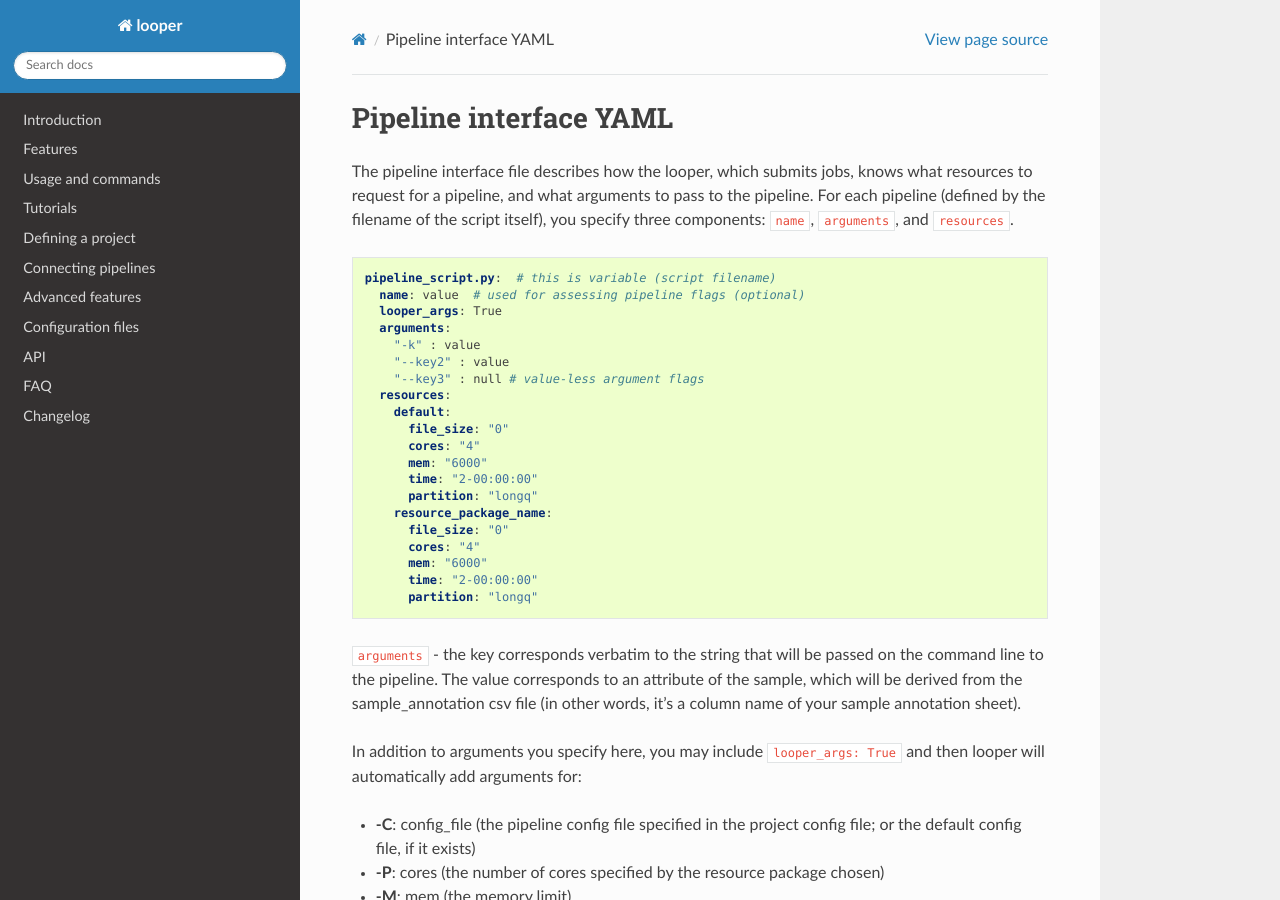
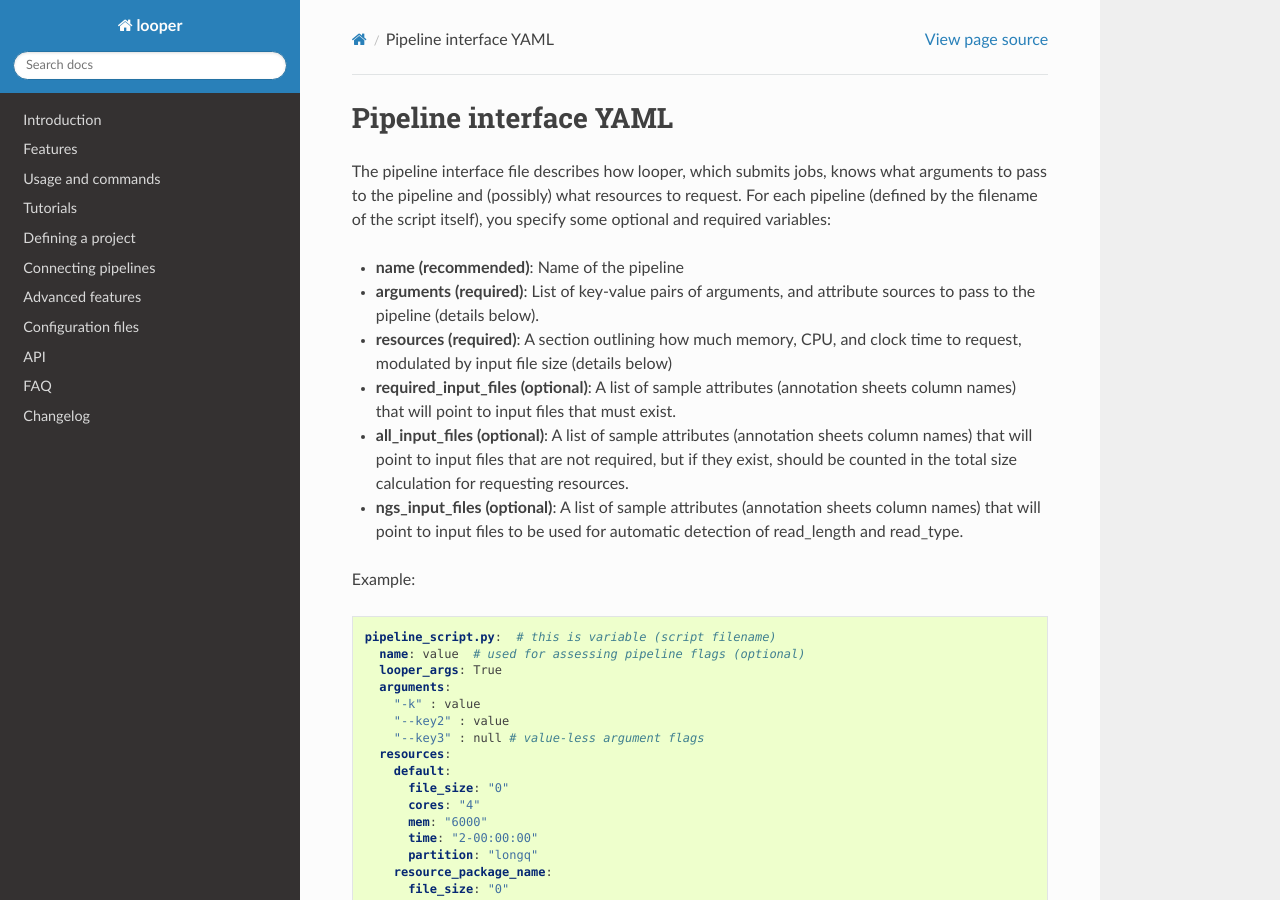
Before and after one commit to pepkit/peppy, a Sphinx documentation site: the page built from doc/source/pipeline-interface.rst, in a window 1280 px wide and 900 px high. Built offline with Sphinx 7.4.7 and the Read the Docs theme 2.0.0, drawn with Linux system fonts in a browser that asks for light colours.

Commit message:
Update docs on pipeline interface

```diff
--- a/doc/source/pipeline-interface.rst
+++ b/doc/source/pipeline-interface.rst
@@ -2,8 +2,16 @@
 Pipeline interface YAML
 **************************************************
 
-The pipeline interface file describes how the looper, which submits jobs, knows what resources to request for a pipeline, and what arguments to pass to the
-pipeline. For each pipeline (defined by the filename of the script itself), you specify three components: ``name``, ``arguments``, and ``resources``.
+The pipeline interface file describes how looper, which submits jobs, knows what arguments to pass to the pipeline and (possibly) what resources to request. For each pipeline (defined by the filename of the script itself), you specify some optional and required variables:
+
+- **name (recommended)**: Name of the pipeline
+- **arguments (required)**: List of key-value pairs of arguments, and attribute sources to pass to the pipeline (details below).
+- **resources (required)**: A section outlining how much memory, CPU, and clock time to request, modulated by input file size (details below)
+- **required_input_files (optional)**: A list of sample attributes (annotation sheets column names) that will point to input files that must exist.
+- **all_input_files (optional)**: A list of sample attributes (annotation sheets column names) that will point to input files that are not required, but if they exist, should be counted in the total size calculation for requesting resources.
+- **ngs_input_files (optional)**: A list of sample attributes (annotation sheets column names) that will point to input files to be used for automatic detection of read_length and read_type.
+
+Example:
 
 .. code-block:: yaml
 
```
Also changed, not shown: doc/source/config-files.rst (+4 -3 lines).
